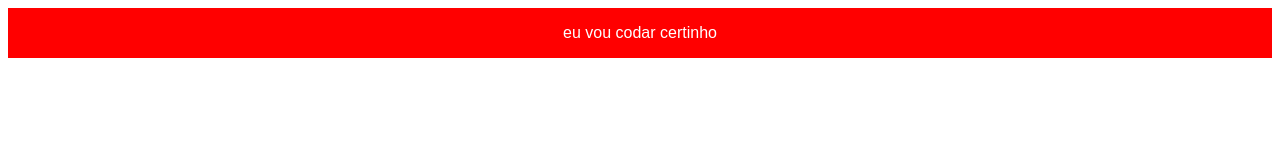
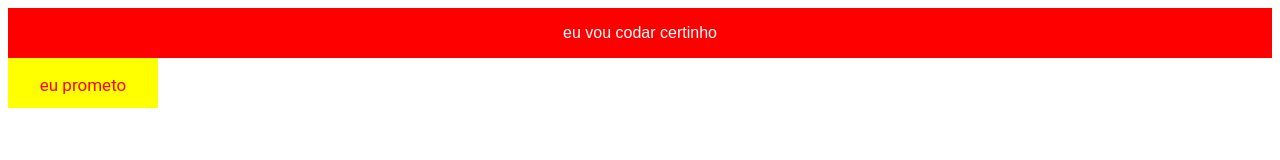
Before and after one commit to jeanacedo/meu-site, a website: page index.html in a window 1280 px wide. Drawn offline with Linux system fonts and the light colour scheme.

Commit message:
meu segundo commit

```diff
--- a/assets/css/stylesheet.css
+++ b/assets/css/stylesheet.css
@@ -12,6 +12,12 @@
 
 .red {
 	display: flex;
+	align-content: center;
+	justify-content: center;
 	width: 150px;
-	height: 70px;
+	height: 50px;
+	background-color: yellow;
+	color: red;
+	font-size: 17px;
+	font-family: Roboto, sans-serif;
 }
--- a/index.html
+++ b/index.html
@@ -7,7 +7,10 @@
 
 	<body>
 		<div class="yellow">
-		<p>eu vou codar certinho</p>
+			<p>eu vou codar certinho</p>
+		</div>
+		<div class="red">
+			<p>eu prometo</p>
 		</div>
 	</body>
 </html>
```
